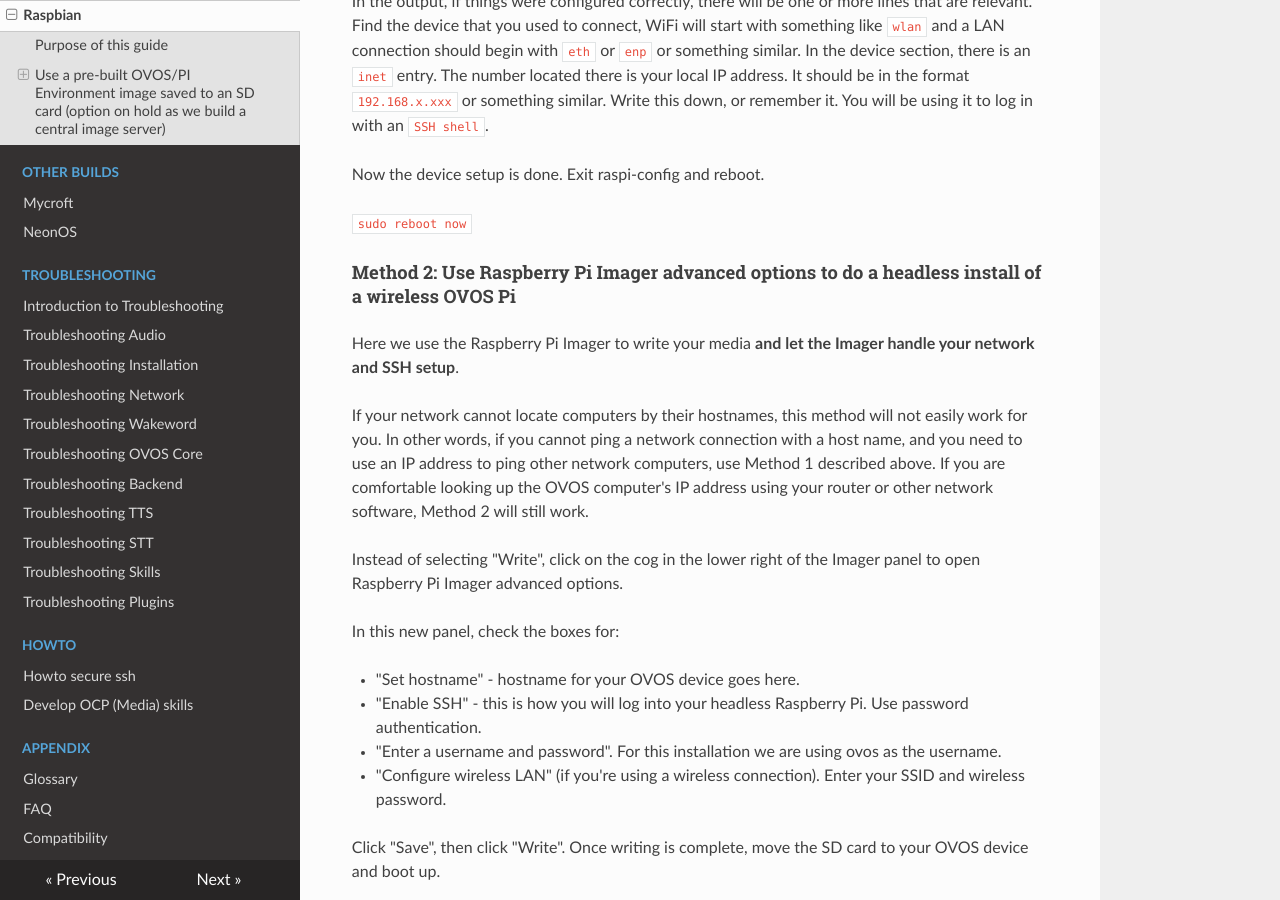
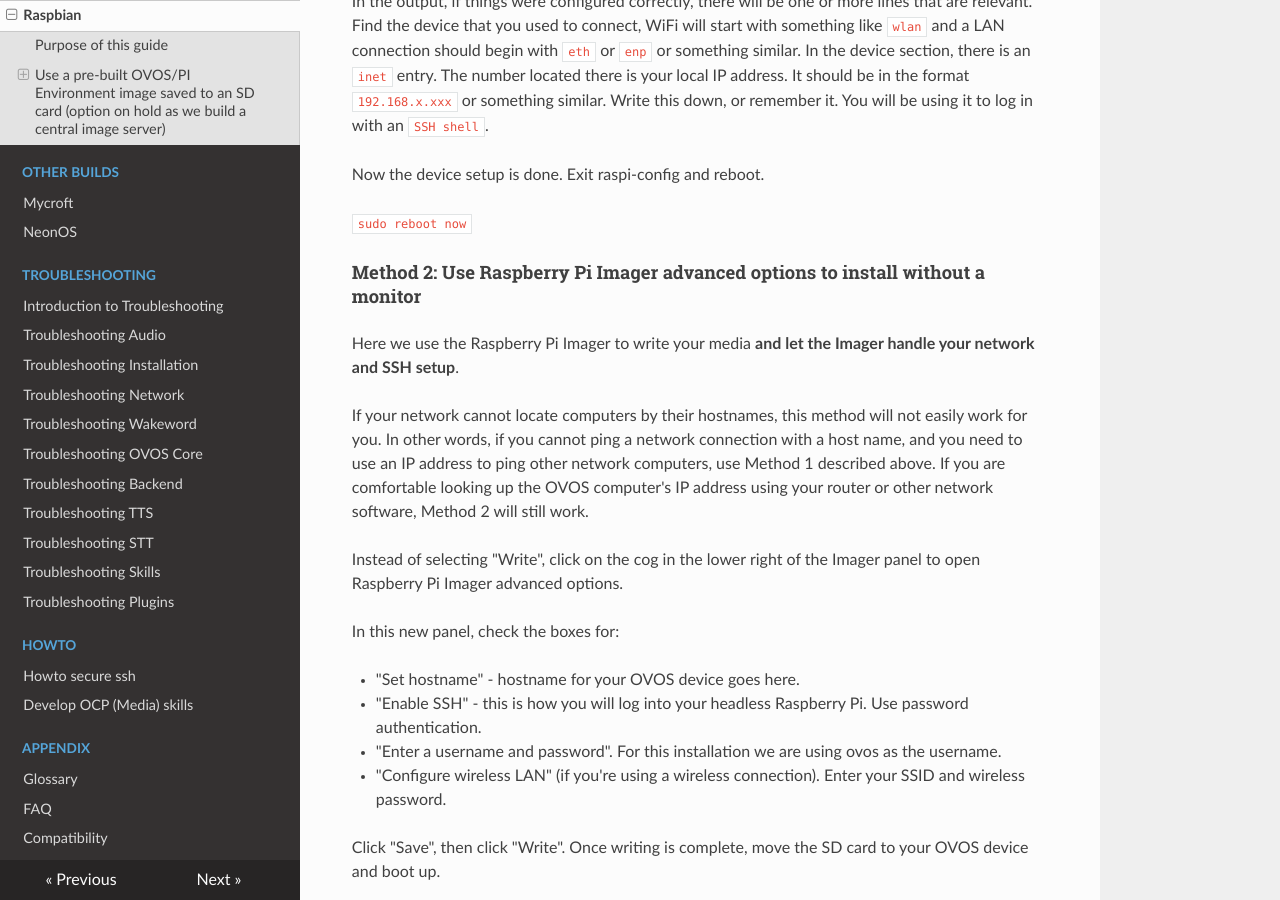
Before and after one commit to OpenVoiceOS/community-docs, an MkDocs documentation site: the page built from docs/install_raspbian.md, in a window 1280 px wide and 900 px high, scrolled down 3707 px. Built offline with MkDocs 1.6.1, drawn with Linux system fonts in a browser that asks for light colours; nearby versions of some CDN libraries; some of the changed text lies outside the part shown.

Commit message:
revised headers to indicate requirements (or not) for monitor

```diff
--- a/docs/install_raspbian.md
+++ b/docs/install_raspbian.md
@@ -71,7 +71,7 @@
 
 From here you must choose one of two methods:
 
-#### Method 1: Tried, tested, and reliable, but not a headless install
+#### Method 1: Tried, tested, and reliable, Pi needs a monitor to complete the install
 
 Here we use the Raspberry Pi Imager to write your media **without selecting any Advanced Options**.
 
@@ -115,7 +115,7 @@
 
 `sudo reboot now`
 
-#### Method 2: Use Raspberry Pi Imager advanced options to do a headless install of a wireless OVOS Pi
+#### Method 2: Use Raspberry Pi Imager advanced options to install without a monitor
 
 Here we use the Raspberry Pi Imager to write your media **and let the Imager handle your network and SSH setup**.
 
```
